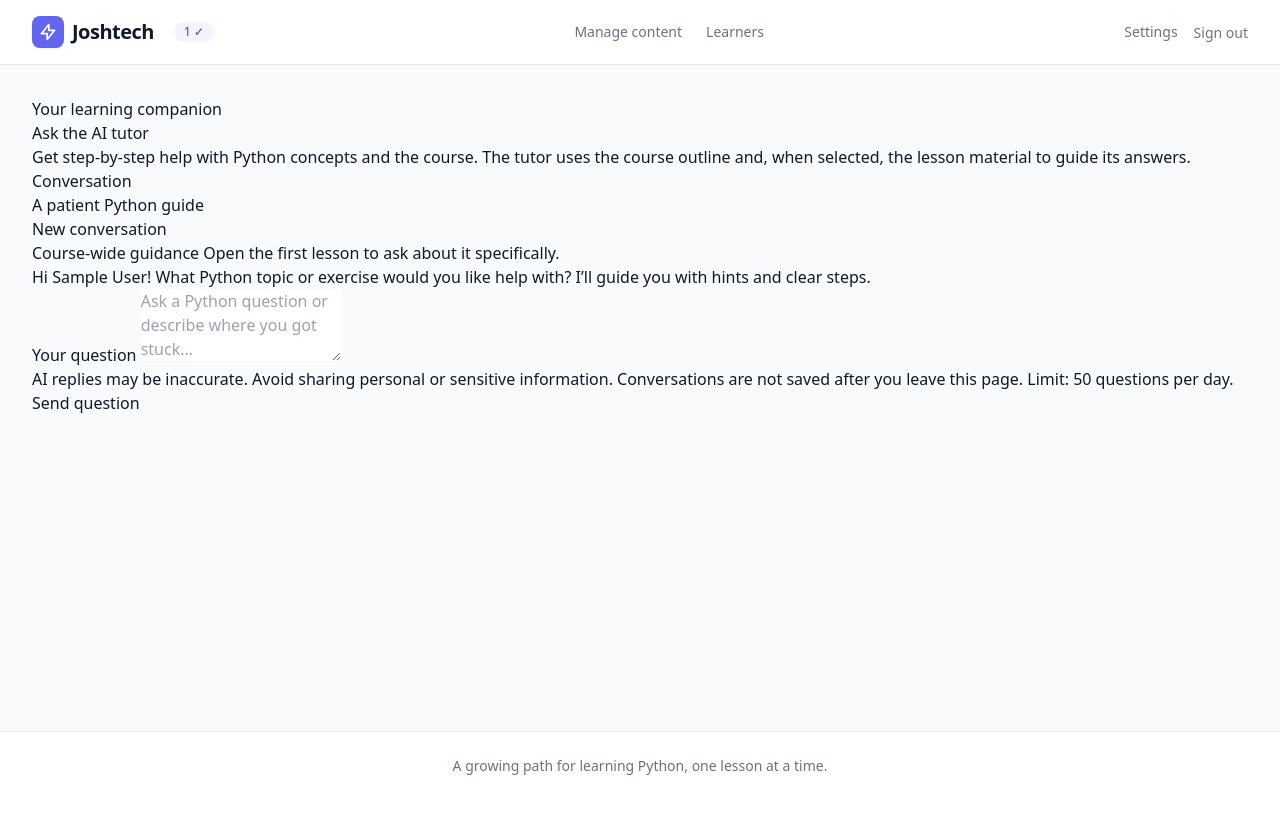
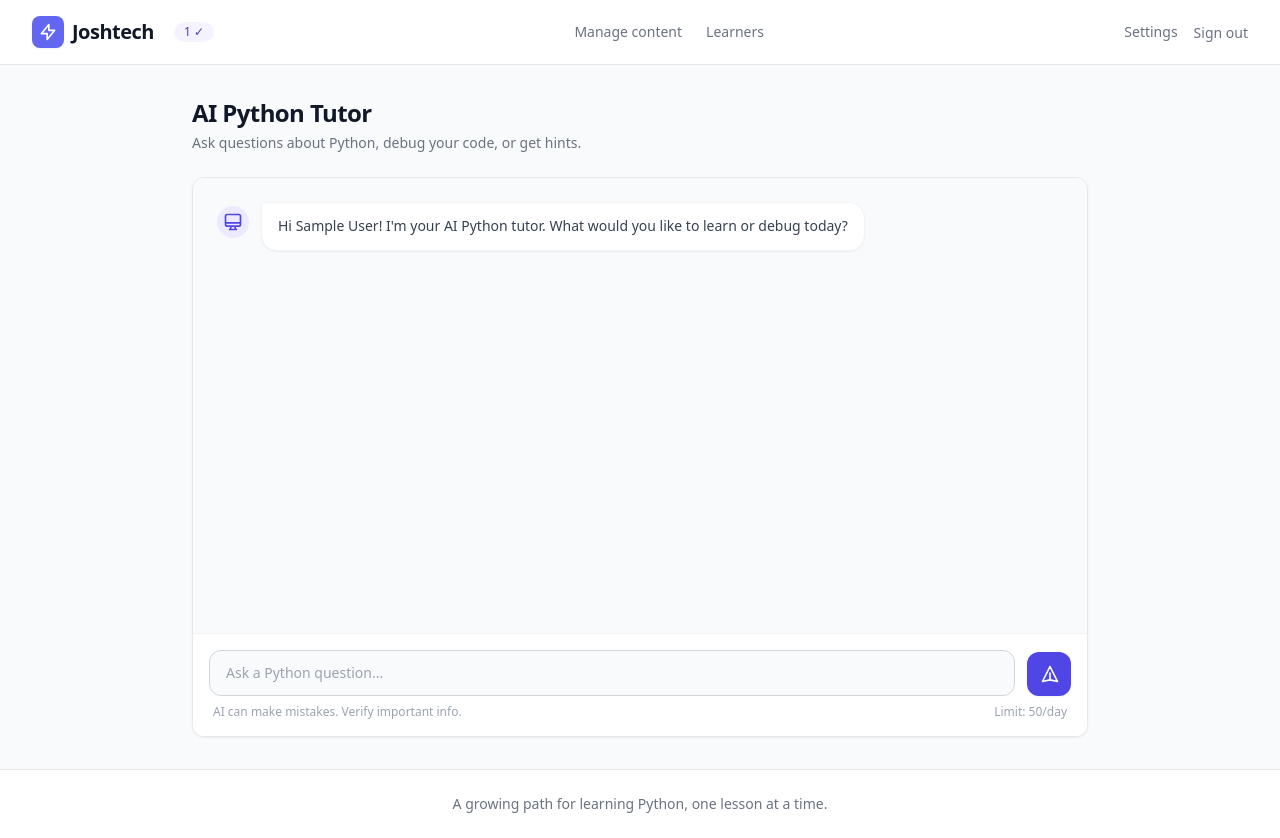
Before and after one commit to ezej0687-creator/Joshpy.py, a Flask app: page /tutor in a window 1280 px wide. Before the commit the page ends 775 px from the top, so only its background shows below. Run offline with Flask 3, Linux system fonts and the light colour scheme; the visitor is signed in with stand-in values (Sample User, id 1); data comes from the database, SQL or seed files in the repository; tables that the repository leaves empty hold one stand-in row (values such as "Sample post"); some libraries are stand-ins or nearby versions.

Commit message:
style: modern chat UI, smaller input, markdown rendering

```diff
--- a/learning_app/static/tutor.js
+++ b/learning_app/static/tutor.js
@@ -9,13 +9,42 @@
 
   let messages = [];
 
+  // Configure marked for syntax highlighting (optional, but nice)
+  marked.setOptions({
+    breaks: true,
+    gfm: true
+  });
+
   function appendMessage(role, content, className = "") {
-    const bubble = document.createElement("article");
-    bubble.className = `chat-message chat-message-${role}${className ? ` ${className}` : ""}`;
-    bubble.setAttribute("aria-label", role === "user" ? "Your message" : "Tutor reply");
-    bubble.textContent = content;
-    messagesElement.append(bubble);
+    const wrapper = document.createElement("div");
+    wrapper.className = "flex items-start gap-3 " + (role === "user" ? "flex-row-reverse" : "");
+
+    // Avatar
+    const avatar = document.createElement("div");
+    avatar.className = `w-8 h-8 rounded-full flex items-center justify-center flex-shrink-0 mt-1 ${role === 'user' ? 'bg-gray-200' : 'bg-brand-100'}`;
+    avatar.innerHTML = role === 'user'
+      ? '<svg class="w-4 h-4 text-gray-600" fill="none" stroke="currentColor" viewBox="0 0 24 24"><path stroke-linecap="round" stroke-linejoin="round" stroke-width="2" d="M16 7a4 4 0 11-8 0 4 4 0 018 0zM12 14a7 7 0 00-7 7h14a7 7 0 00-7-7z"></path></svg>'
+      : '<svg class="w-5 h-5 text-brand-600" fill="none" stroke="currentColor" viewBox="0 0 24 24"><path stroke-linecap="round" stroke-linejoin="round" stroke-width="2" d="M9.75 17L9 20l-1 1h8l-1-1-.75-3M3 13h18M5 17h14a2 2 0 002-2V5a2 2 0 00-2-2H5a2 2 0 00-2 2v10a2 2 0 002 2z"></path></svg>';
+
+    // Bubble
+    const bubble = document.createElement("div");
+    bubble.className = `px-4 py-3 rounded-2xl shadow-sm border text-sm leading-relaxed max-w-[85%] overflow-x-auto ${
+      role === "user"
+        ? "bg-brand-600 text-white rounded-tr-sm border-transparent"
+        : "bg-white text-gray-800 rounded-tl-sm border-gray-100"
+    } ${className}`;
+
+    if (role === "user") {
+      bubble.textContent = content; // User text is plain
+    } else {
+      bubble.innerHTML = marked.parse(content); // AI text is Markdown
+    }
+
+    wrapper.appendChild(avatar);
+    wrapper.appendChild(bubble);
+    messagesElement.appendChild(wrapper);
     messagesElement.scrollTop = messagesElement.scrollHeight;
+
     return bubble;
   }
 
@@ -26,16 +55,19 @@
 
     appendMessage("user", question);
     input.value = "";
+    input.style.height = "44px";
     input.disabled = true;
     sendButton.disabled = true;
-    status.textContent = "The tutor is typing…";
+    status.textContent = "The tutor is thinking…";
 
     const requestMessages = [
       ...messages.slice(-10),
       { role: "user", content: question },
     ];
 
+    // Create the assistant bubble early with a loading dots animation
     const assistantBubble = appendMessage("assistant", "");
+    assistantBubble.innerHTML = '<span class="flex gap-1 items-center h-5"><span class="w-1.5 h-1.5 bg-gray-400 rounded-full animate-bounce"></span><span class="w-1.5 h-1.5 bg-gray-400 rounded-full animate-bounce" style="animation-delay: 0.15s"></span><span class="w-1.5 h-1.5 bg-gray-400 rounded-full animate-bounce" style="animation-delay: 0.3s"></span></span>';
 
     try {
       const response = await fetch("/api/tutor/stream", {
@@ -62,16 +94,16 @@
 
         const chunk = decoder.decode(value, { stream: true });
         fullReply += chunk;
-        assistantBubble.textContent = fullReply;
+        // Parse markdown in real-time as it streams
+        assistantBubble.innerHTML = marked.parse(fullReply);
         messagesElement.scrollTop = messagesElement.scrollHeight;
       }
 
       messages = [...requestMessages, { role: "assistant", content: fullReply }].slice(-12);
-      status.textContent = "You can ask a follow-up.";
+      status.textContent = "AI can make mistakes. Verify important info.";
 
     } catch (error) {
-      assistantBubble.textContent = "Something went wrong. Please try again.";
-      assistantBubble.classList.add("chat-message-error");
+      assistantBubble.innerHTML = "<span class='text-red-500'>Something went wrong. Please try again.</span>";
       status.textContent = "Your question was not saved. Please try again.";
     } finally {
       input.disabled = false;
--- a/learning_app/templates/tutor.html
+++ b/learning_app/templates/tutor.html
@@ -1,59 +1,60 @@
 {% extends "base.html" %}
-{% block title %}AI tutor · Joshtech{% endblock %}
+{% block title %}AI Tutor · Joshtech{% endblock %}
 {% block content %}
-  <section class="page-intro">
-    <p class="eyebrow">Your learning companion</p>
-    <h1>Ask the AI tutor</h1>
-    <p>Get step-by-step help with Python concepts and the course. The tutor uses the course outline and, when selected, the lesson material to guide its answers.</p>
-  </section>
-  <section
-    class="tutor-card"
-    data-tutor-chat
-    data-csrf="{{ csrf_token() }}"
-    data-lesson-id="{{ selected_lesson.id if selected_lesson else '' }}"
-    aria-labelledby="tutor-heading"
-  >
-    <div class="tutor-heading">
+  <div class="max-w-4xl mx-auto">
+
+    <div class="mb-6 flex items-center justify-between">
       <div>
-        <p class="eyebrow">Conversation</p>
-        <h2 id="tutor-heading">A patient Python guide</h2>
+        <h1 class="text-2xl font-bold text-gray-900 tracking-tight">AI Python Tutor</h1>
+        <p class="text-sm text-gray-500 mt-1">Ask questions about Python, debug your code, or get hints.</p>
       </div>
-      {% if tutor_available %}
-        <button class="button button-secondary button-small" type="button" data-clear-chat>New conversation</button>
+      {% if selected_lesson %}
+        <span class="inline-flex items-center gap-1.5 py-1 px-3 rounded-full bg-brand-50 text-brand-700 text-xs font-medium border border-brand-100">
+          <svg class="w-3.5 h-3.5" fill="none" stroke="currentColor" viewBox="0 0 24 24"><path stroke-linecap="round" stroke-linejoin="round" stroke-width="2" d="M13 16h-1v-4h-1m1-4h.01M21 12a9 9 0 11-18 0 9 9 0 0118 0z"></path></svg>
+          Context: {{ selected_lesson.title }}
+        </span>
       {% endif %}
     </div>
-    {% if selected_lesson %}
-      <p class="tutor-context">Lesson focus: <strong>{{ selected_lesson.module_title }} · {{ selected_lesson.title }}</strong>
-        <a class="text-link" href="{{ url_for('main.tutor') }}">Change to course-wide help</a>
-      </p>
-    {% else %}
-      <p class="tutor-context">
-        Course-wide guidance
-        {% if lessons %}
-          <a class="text-link" href="{{ url_for('main.lesson_detail', lesson_id=lessons[0].id) }}">Open the first lesson</a>
-          to ask about it specifically.
-        {% endif %}
-      </p>
-    {% endif %}
-    <div class="tutor-messages" data-chat-messages role="log" aria-live="polite" aria-relevant="additions">
-      <p class="tutor-welcome" data-chat-welcome>Hi {{ current_user.display_name }}! What Python topic or exercise would you like help with? I’ll guide you with hints and clear steps.</p>
+
+    <div class="bg-white rounded-xl shadow-sm border border-gray-200 flex flex-col h-[70vh] overflow-hidden" data-tutor-chat data-csrf="{{ csrf_token() }}" data-lesson-id="{{ selected_lesson.id if selected_lesson else '' }}">
+
+      <!-- Chat Messages Area -->
+      <div class="flex-1 p-6 overflow-y-auto bg-gray-50 flex flex-col gap-4" data-chat-messages aria-live="polite">
+        <div class="flex items-start gap-3">
+          <div class="w-8 h-8 rounded-full bg-brand-100 flex items-center justify-center flex-shrink-0 mt-1">
+            <svg class="w-5 h-5 text-brand-600" fill="none" stroke="currentColor" viewBox="0 0 24 24"><path stroke-linecap="round" stroke-linejoin="round" stroke-width="2" d="M9.75 17L9 20l-1 1h8l-1-1-.75-3M3 13h18M5 17h14a2 2 0 002-2V5a2 2 0 00-2-2H5a2 2 0 00-2 2v10a2 2 0 002 2z"></path></svg>
+          </div>
+          <div class="bg-white px-4 py-3 rounded-2xl rounded-tl-sm shadow-sm border border-gray-100 text-sm text-gray-700 leading-relaxed max-w-[85%]">
+            Hi {{ current_user.display_name }}! I'm your AI Python tutor. What would you like to learn or debug today?
+          </div>
+        </div>
+      </div>
+
+      <!-- Input Area -->
+      <div class="p-4 bg-white border-t border-gray-100">
+        <form data-chat-form class="flex items-end gap-3">
+          <div class="flex-1 relative">
+            <textarea data-chat-input rows="1" maxlength="4000" placeholder="Ask a Python question..." required
+              class="w-full block w-full rounded-xl border border-gray-300 bg-gray-50 px-4 py-3 text-sm text-gray-900 placeholder-gray-400 focus:outline-none focus:ring-2 focus:ring-brand-500 focus:border-brand-500 focus:bg-white resize-none transition-colors"
+              style="min-height: 44px; max-height: 150px;"
+              oninput="this.style.height = '';this.style.height = this.scrollHeight + 'px'"></textarea>
+          </div>
+          <button type="submit" data-send-chat class="flex-shrink-0 w-11 h-11 flex items-center justify-center rounded-xl bg-brand-600 text-white hover:bg-brand-700 focus:outline-none focus:ring-2 focus:ring-offset-2 focus:ring-brand-500 transition-all shadow-sm">
+            <svg class="w-5 h-5 translate-x-px" fill="none" stroke="currentColor" viewBox="0 0 24 24"><path stroke-linecap="round" stroke-linejoin="round" stroke-width="2" d="M12 19l9 2-9-18-9 18 9-2zm0 0v-8"></path></svg>
+          </button>
+        </form>
+        <div class="mt-2 flex items-center justify-between px-1">
+          <span class="text-xs text-gray-400" data-chat-status>AI can make mistakes. Verify important info.</span>
+          <span class="text-xs text-gray-400">Limit: 50/day</span>
+        </div>
+      </div>
+
     </div>
-    {% if tutor_available %}
-      <form class="tutor-form" data-chat-form>
-        <label for="tutor-question">Your question</label>
-        <textarea id="tutor-question" data-chat-input rows="3" maxlength="4000" placeholder="Ask a Python question or describe where you got stuck…" required></textarea>
-        <div class="tutor-form-footer">
-          <span class="field-help" data-chat-status>AI replies may be inaccurate. Avoid sharing personal or sensitive information. Conversations are not saved after you leave this page. Limit: 50 questions per day.</span>
-          <button class="button" type="submit" data-send-chat>Send question</button>
-        </div>
-      </form>
-    {% else %}
-      <p class="tutor-setup" role="status">The AI tutor is not configured yet. Ask the site administrator to set the <code>OPENAI_API_KEY</code> environment variable and restart the app.</p>
-    {% endif %}
-  </section>
+  </div>
 {% endblock %}
+
 {% block scripts %}
-  {% if tutor_available %}
-    <script defer src="{{ url_for('static', filename='tutor.js') }}"></script>
-  {% endif %}
+  <!-- Marked.js for rendering markdown in the chat -->
+  <script src="https://cdn.jsdelivr.net/npm/marked/marked.min.js"></script>
+  <script defer src="{{ url_for('static', filename='tutor.js') }}"></script>
 {% endblock %}
```
